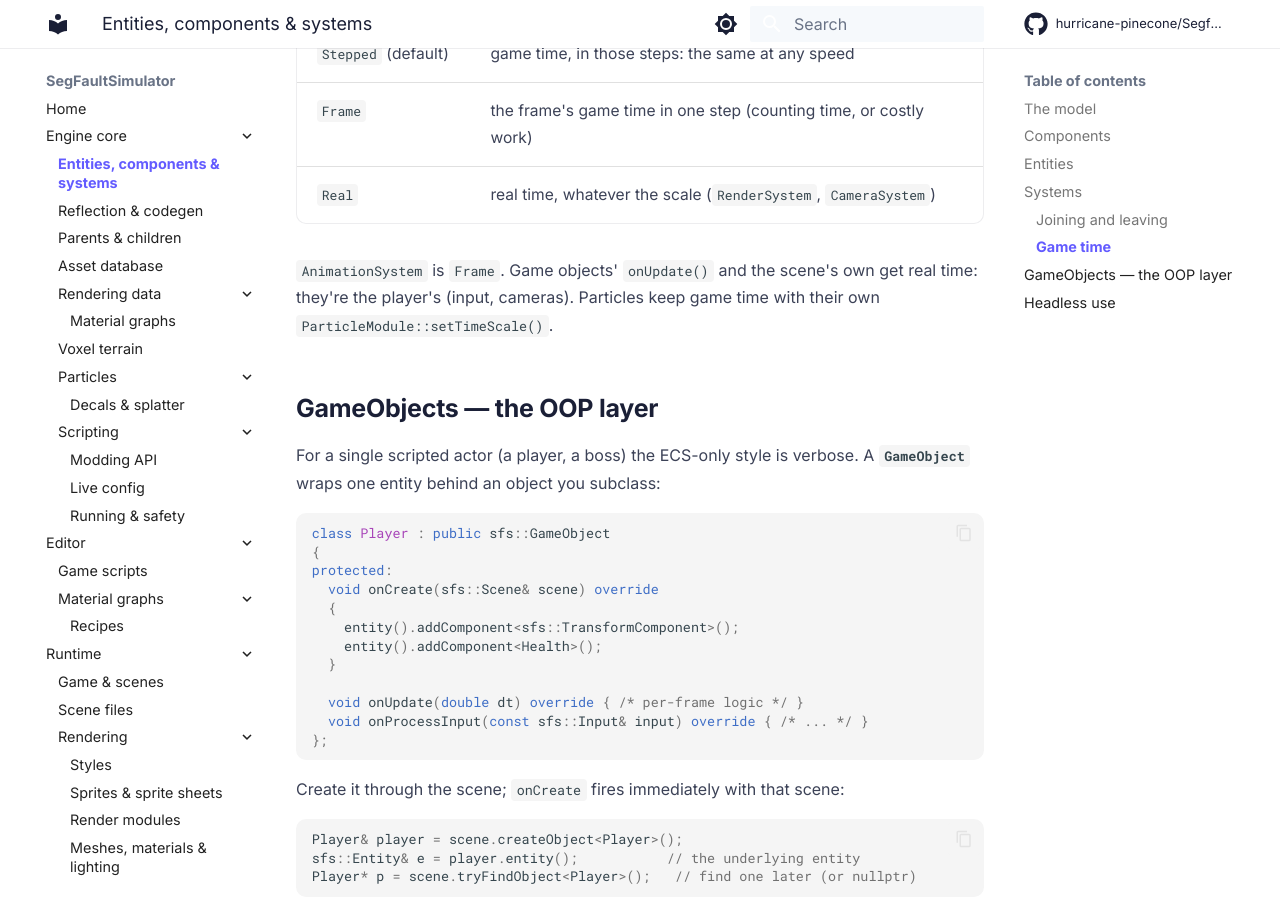
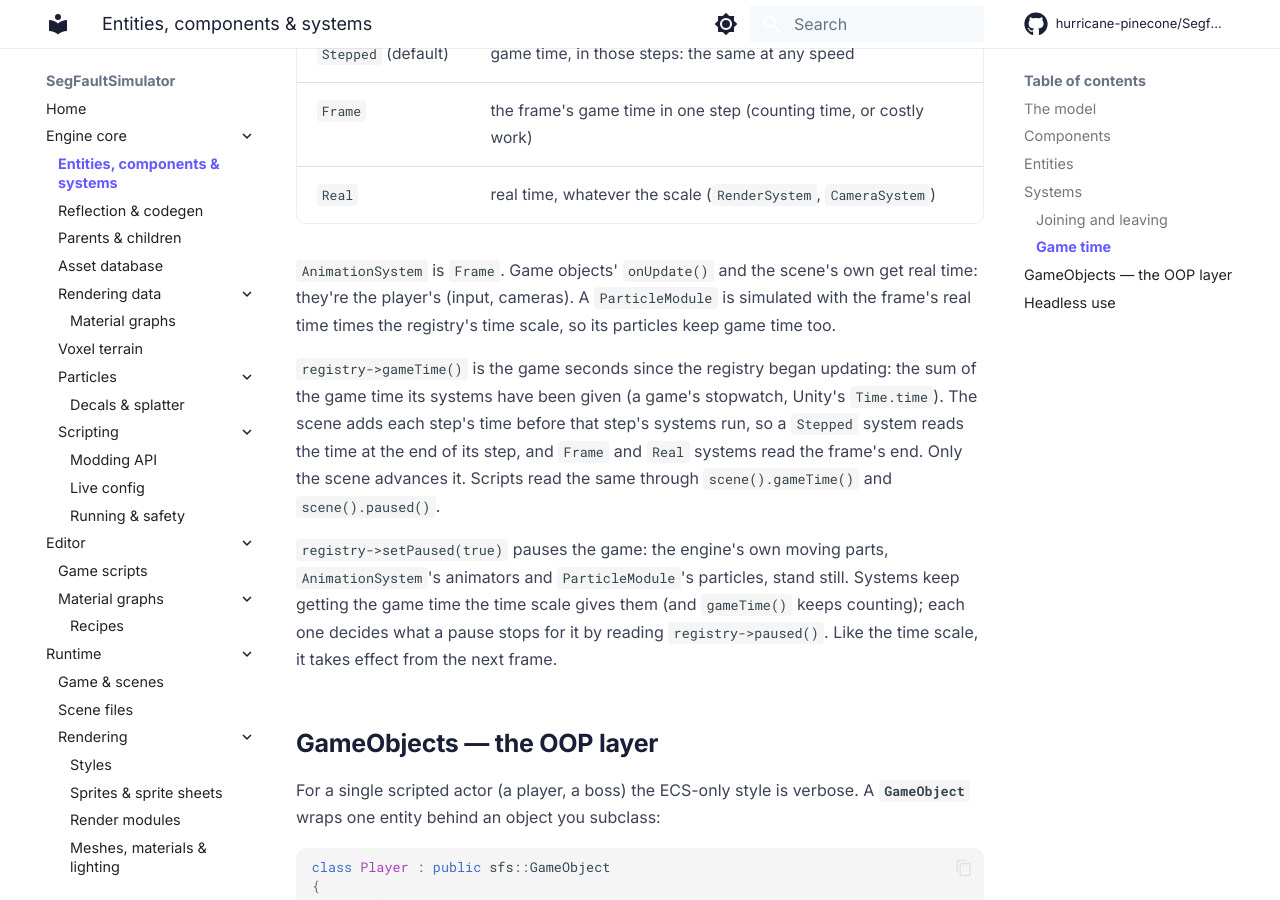
Before and after one commit to hurricane-pinecone/Segfault-Simulator, an MkDocs documentation site: the page built from docs/core/ecs/index.md, in a window 1280 px wide and 900 px high, scrolled down 4770 px. Built offline with MkDocs 1.6.1 and Material for MkDocs 9.7.7, drawn with Linux system fonts in a browser that asks for light colours; comment, search, counter and statistics services are not loaded.

Commit message:
Refactor and cleanup stage 1

```diff
--- a/docs/core/ecs/index.md
+++ b/docs/core/ecs/index.md
@@ -211,8 +211,23 @@ the time with `setTimeStep()`:
 | `Real` | real time, whatever the scale (`RenderSystem`, `CameraSystem`) |
 
 `AnimationSystem` is `Frame`. Game objects' `onUpdate()` and the scene's own
-get real time: they're the player's (input, cameras). Particles keep game time
-with their own `ParticleModule::setTimeScale()`.
+get real time: they're the player's (input, cameras). A `ParticleModule` is
+simulated with the frame's real time times the registry's time scale, so its
+particles keep game time too.
+
+`registry->gameTime()` is the game seconds since the registry began updating:
+the sum of the game time its systems have been given (a game's stopwatch,
+Unity's `Time.time`). The scene adds each step's time before that step's
+systems run, so a `Stepped` system reads the time at the end of its step, and
+`Frame` and `Real` systems read the frame's end. Only the scene advances it.
+Scripts read the same through `scene().gameTime()` and `scene().paused()`.
+
+`registry->setPaused(true)` pauses the game: the engine's own moving parts,
+`AnimationSystem`'s animators and `ParticleModule`'s particles, stand still.
+Systems keep getting the game time the time scale gives them (and
+`gameTime()` keeps counting); each one decides what a pause stops for it by
+reading `registry->paused()`. Like the time scale, it takes effect from the
+next frame.
 
 ## GameObjects — the OOP layer
 
```
Also changed, not shown: CLAUDE.md (+10 -3 lines), docs/runtime/animation/index.md (+2 -2 lines), docs/runtime/navigation/index.md (+4 -0 lines), docs/runtime/particles/index.md (+10 -6 lines), docs/runtime/ui/index.md (+6 -3 lines), 8 other files.
